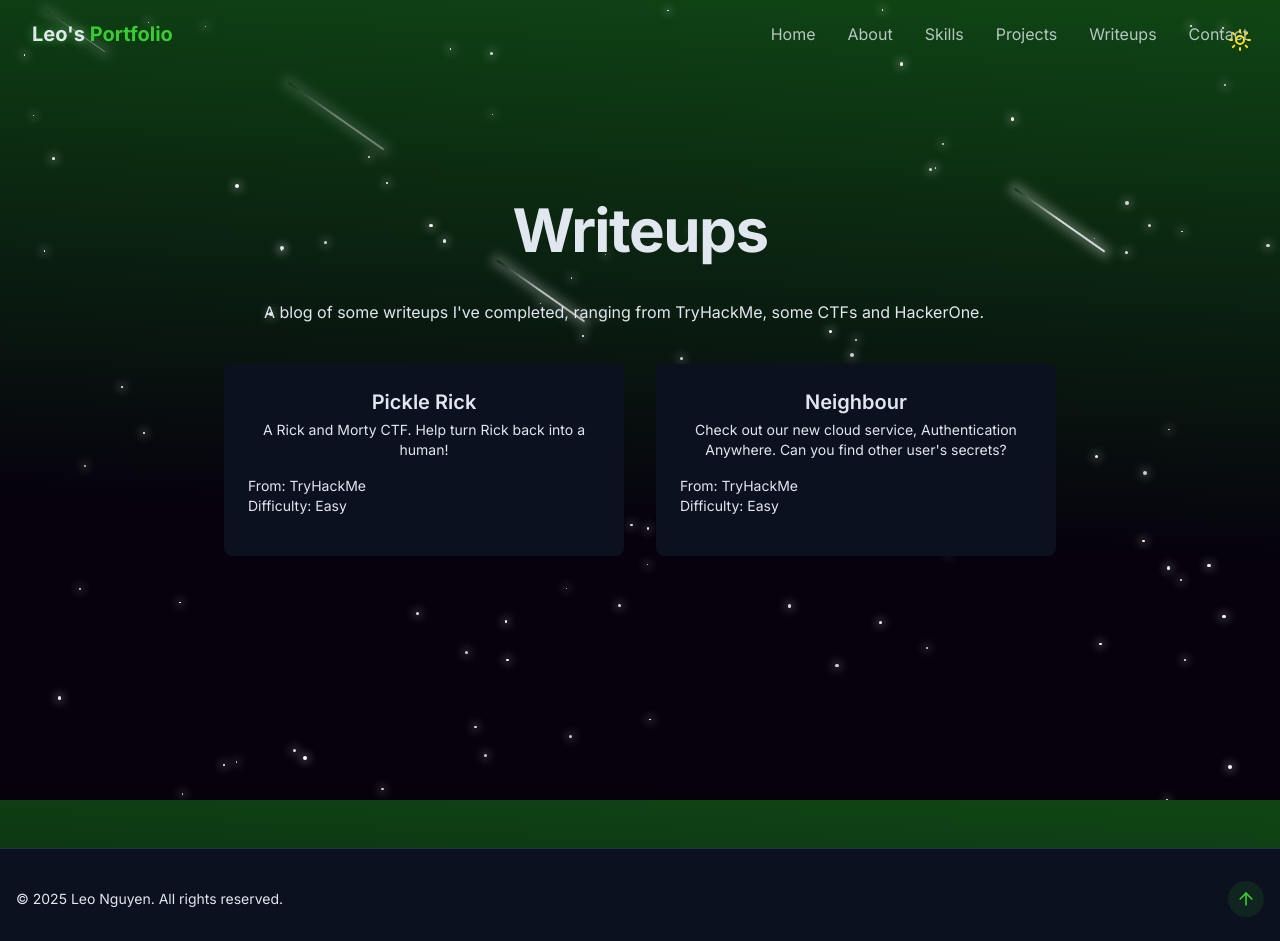
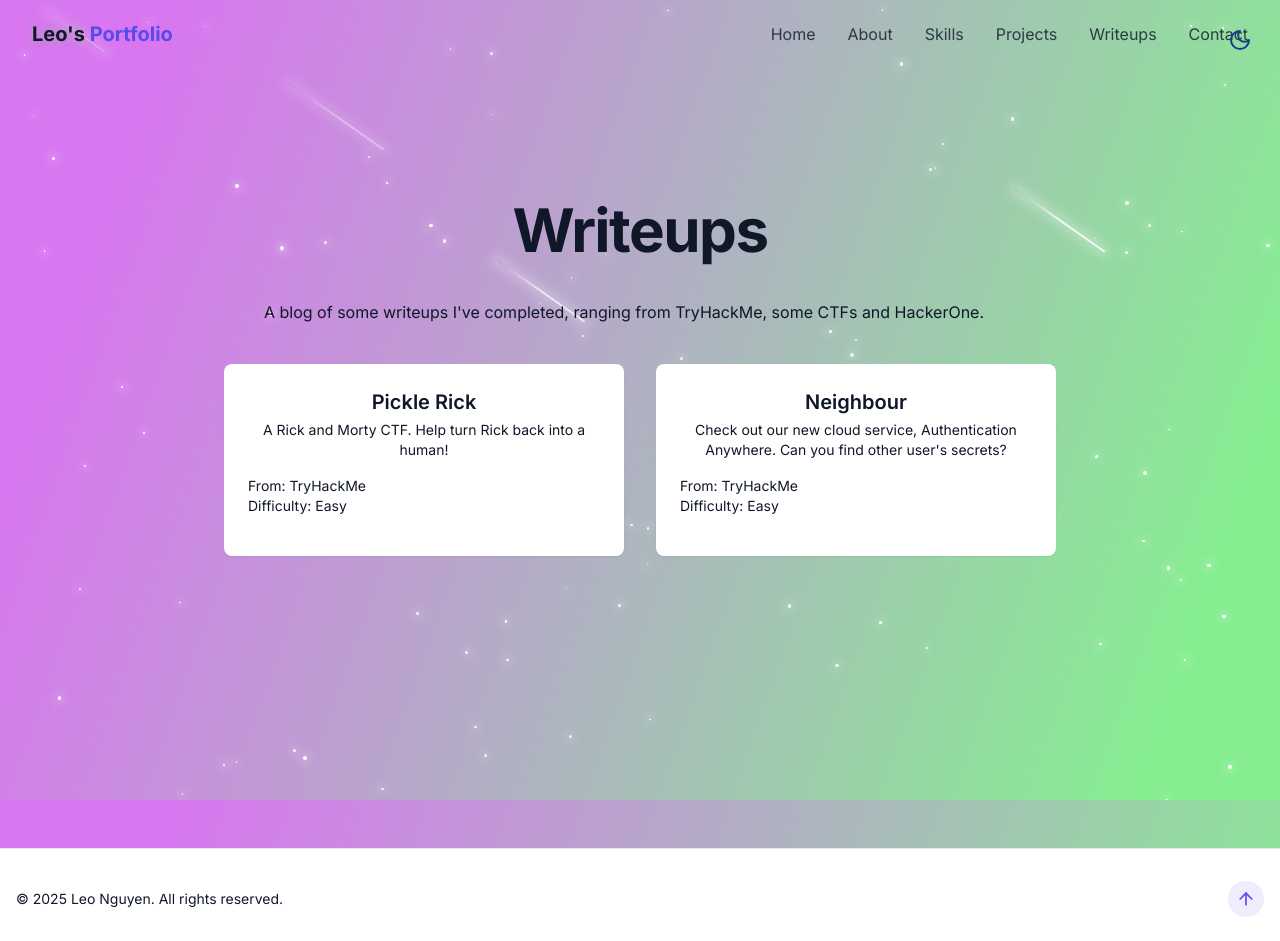
Before and after one commit to Green-Chilley/Green-Chilley.github.io, a React (Vite) app: page /writeup in a window 1280 px wide. Built offline with nearby package versions, Linux system fonts and the light colour scheme.

Commit message:
more changes to theme

```diff
--- a/src/components/ThemeToggle.jsx
+++ b/src/components/ThemeToggle.jsx
@@ -11,7 +11,7 @@ export const ThemeToggle = () => {
             setIsDarkMode(true)
             document.documentElement.classList.add("dark");
         } else {
-            localStorage.setItem("theme", "dark");
+            localStorage.setItem("theme", "light");
             setIsDarkMode(false);
         }
     }, []);
```
